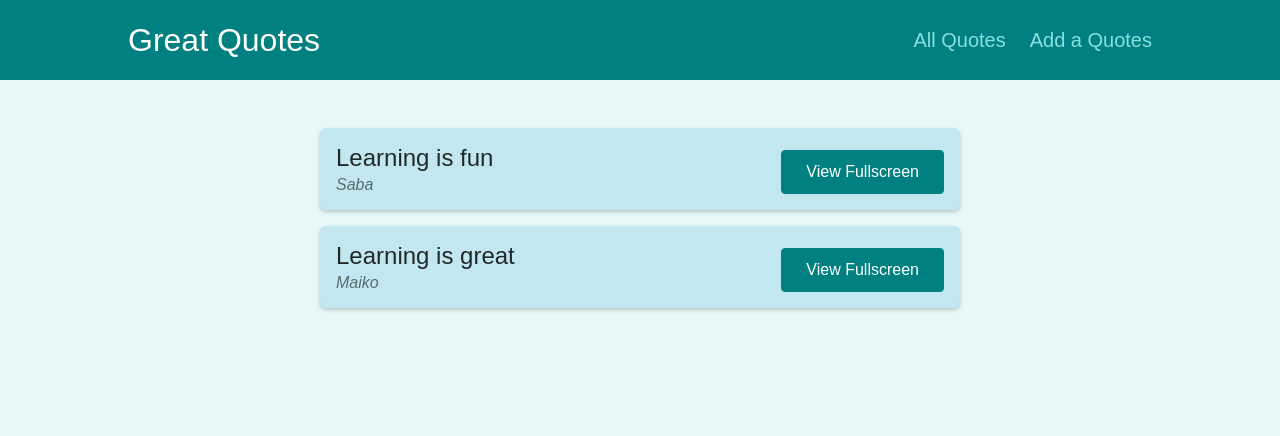
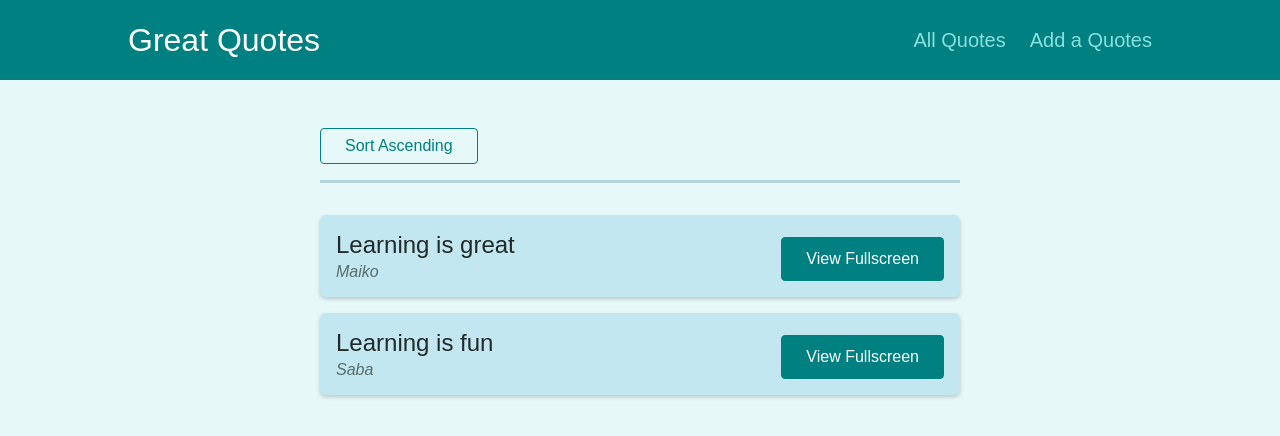
Before and after one commit to slomtadze/Route-Quotes-App, a React (Create React App) app: page /quotes in a window 1280 px wide. Shown: the top 436 px of the page. Built offline with nearby package versions, Linux system fonts and the light colour scheme; the HTML template or start-up script is replaced by a standard one.

Commit message:
Added Form confirm And Quotes QuoteList Sorting logic

```diff
--- a/src/components/quotes/QuoteForm.js
+++ b/src/components/quotes/QuoteForm.js
@@ -1,4 +1,7 @@
 import React, { useRef } from 'react';
+import { useState } from 'react';
+import { Fragment } from 'react';
+import { Prompt } from 'react-router-dom';
 
 import Card from './../UI/Card';
 import LoadingSpinner from './../UI/LoadingSpinner'
@@ -7,8 +10,15 @@
 import classes from './QuoteForm.module.css';
 
 const QuoteForm = (props) => {
+
+  const [isEntering, setIsEntering] = useState(false)
+
   const authorInputRef = useRef();
   const textInputRef = useRef();
+
+  const focusFormHandler = () => {
+    setIsEntering(true)
+  }
 
   function submitFormHandler(event) {
     event.preventDefault();
@@ -21,9 +31,18 @@
     props.onAddQuote({ author: enteredAuthor, text: enteredText });
   }
 
+  const btnClickHandler = () => {
+    setIsEntering(false)
+  }
+
   return (
+    <Fragment>
+      <Prompt
+        when={isEntering}
+        message='Are you sure you want to leave?'
+      />
       <Card>
-      <form className={classes.form} onSubmit={submitFormHandler}>
+        <form className={classes.form} onFocus={focusFormHandler} onSubmit={submitFormHandler}>
           {props.isLoading && (
             <div className={classes.loading}>
               <LoadingSpinner />
@@ -39,10 +58,11 @@
             <textarea id='text' rows='5' ref={textInputRef}></textarea>
           </div>
           <div className={classes.actions}>
-          <button className='btn'>Add Quote</button>
+            <button onClick={btnClickHandler} className='btn'>Add Quote</button>
           </div>
         </form>
       </Card>
+    </Fragment>
   );
 };
 
--- a/src/components/quotes/QuoteList.js
+++ b/src/components/quotes/QuoteList.js
@@ -1,13 +1,39 @@
 import { Fragment } from 'react';
+import { useHistory, useLocation } from 'react-router-dom';
 
 import QuoteItem from './QuoteItem';
 import classes from './QuoteList.module.css';
 
+const sortQuotes = (quotes, ascending) => {
+  return quotes.sort((quoteA, quoteB) => {
+    if (ascending) {
+      return quoteA.id > quoteB.id ? 1 : -1;
+    } else {
+      return quoteA.id < quoteB.id ? 1 : -1;
+    }
+  });
+};
+
 const QuoteList = (props) => {
+
+  const history = useHistory()
+  const location = useLocation()
+
+  const isAscending = location.search === '?sort=asc';
+
+  const listSortingHandler = () => {
+    history.push(`/quotes?sort=${isAscending ? 'desc' : 'asc'}`)
+  }
+
+  const sortedQuotes = sortQuotes(props.quotes, isAscending)
+
   return (
     <Fragment>
+      <div className={classes.sorting}>
+        <button onClick={listSortingHandler}>Sort {isAscending ? 'Descending' : 'Ascending'}</button>
+      </div>
       <ul className={classes.list}>
-        {props.quotes.map((quote) => (
+        {sortedQuotes.map((quote) => (
           <QuoteItem
             key={quote.id}
             id={quote.id}
--- a/src/pages/NewQuote.js
+++ b/src/pages/NewQuote.js
@@ -1,9 +1,14 @@
+import { useHistory } from 'react-router-dom'
 import QuoteForm from './../components/quotes/QuoteForm'
 
 const NewQuote = () => {
 
+  const history = useHistory()
+
   const newQuoteHandler = (quoteData) => {
     console.log(quoteData)
+
+    history.push('/quotes')
   }
 
   return (
```
Lines whose indentation alone changed are shown as unchanged.
